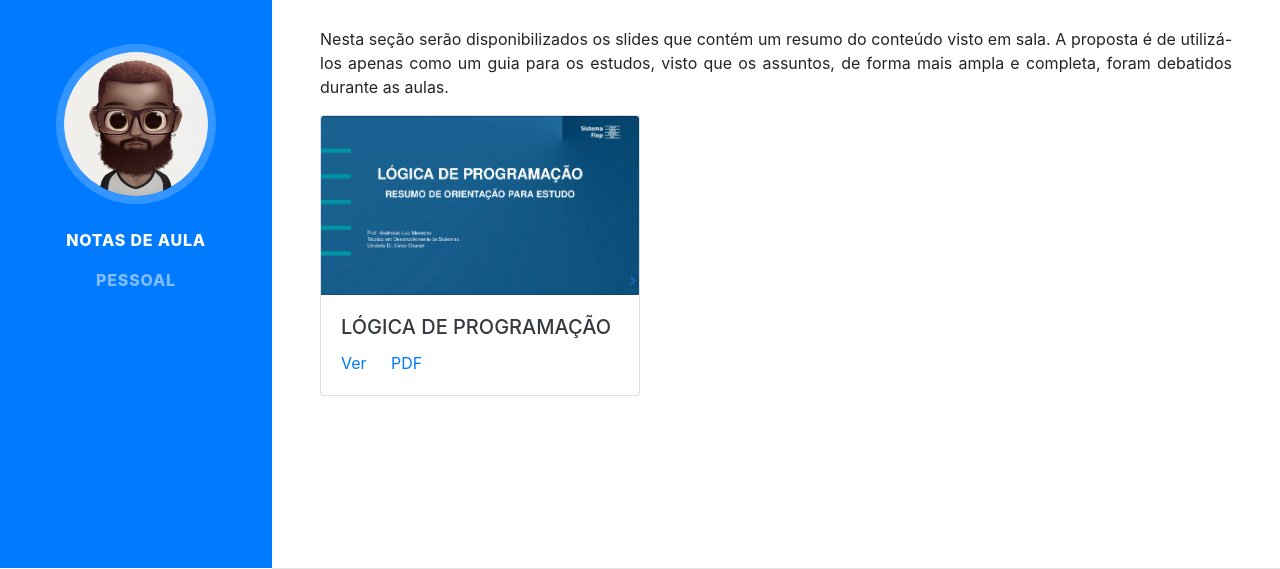
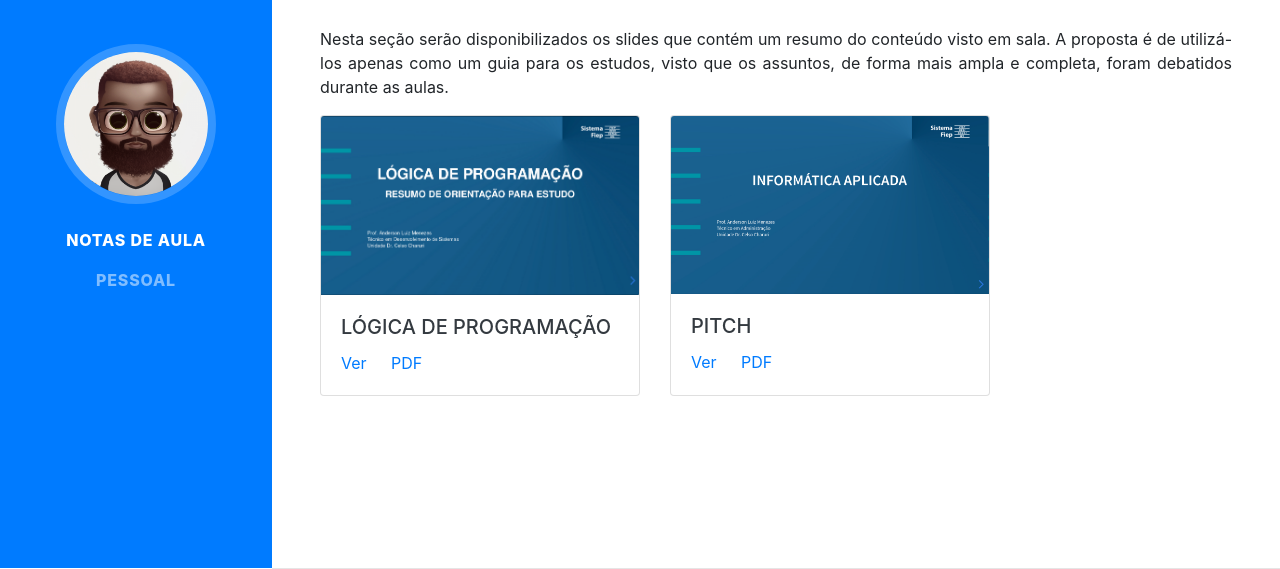
Before and after one commit to profandermenezes/slides, a website with bundled scripts: page index.html in a window 1280 px wide. Shown: the part 232-801 px from the top of the page. Built offline with nearby package versions, Linux system fonts and the light colour scheme; a web font is replaced by a local one.

Commit message:
Correção da exibição do slide no grid

```diff
--- a/index.html
+++ b/index.html
@@ -69,6 +69,14 @@
               <a href="pdf/logica_programacao.pdf" class="card-link">PDF</a>
             </div>
           </div>
+          <div class="card" style="max-width: 20em">
+            <img src="img/pitch.png" class="card-img-top" alt="...">
+            <div class="card-body">
+              <h5 class="card-title">Pitch</h5>
+              <a href="pitch_adm/index.html" class="card-link">Ver</a>
+              <a href="#" class="card-link">PDF</a>
+            </div>
+          </div>
         </div>
 
       </div>
```
Also changed, not shown: img/pitch.png (added).
